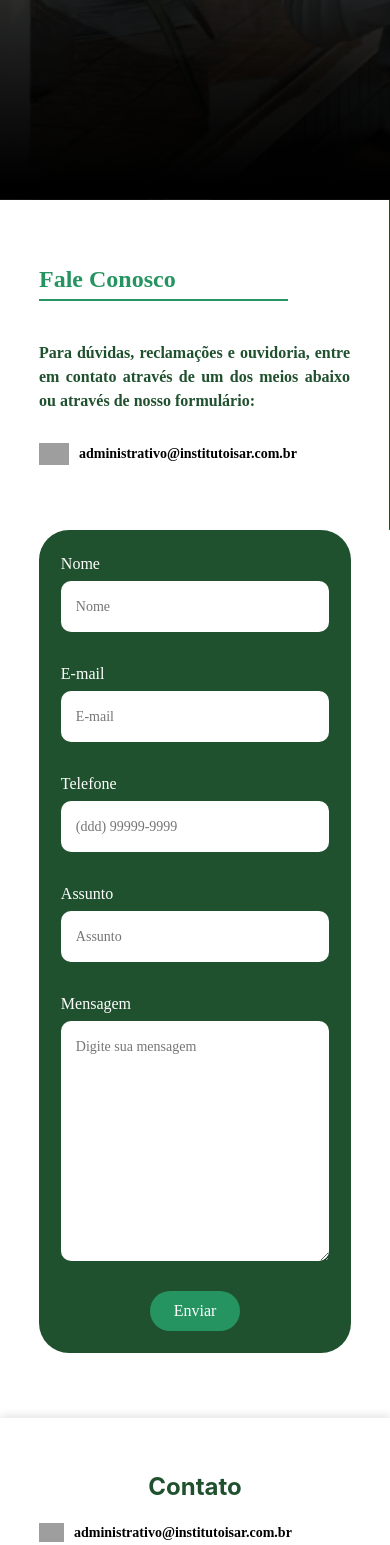
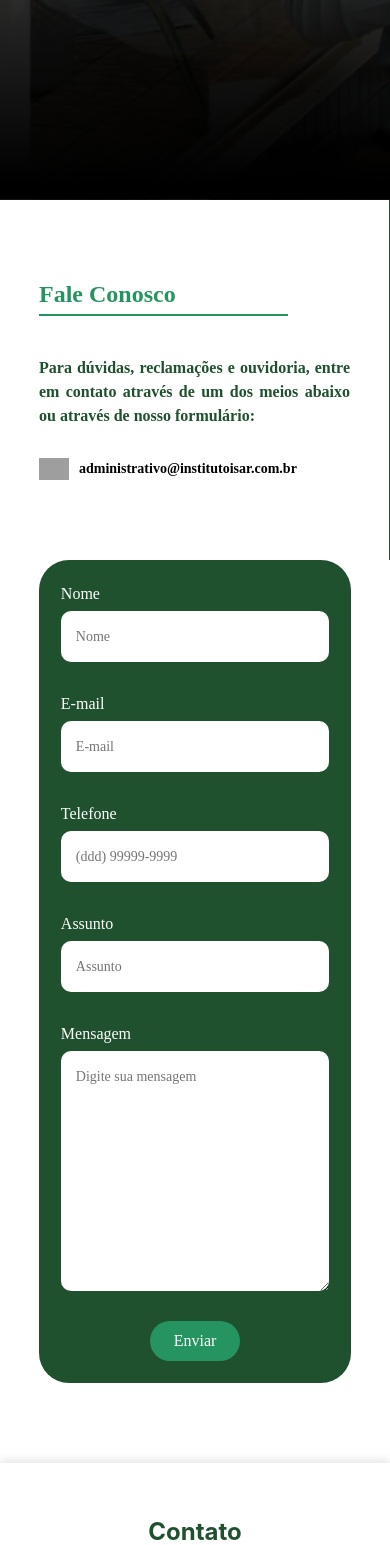
Before and after one commit to Gabriel-Avelino/Instituto-ISAR-Testes, a Django app: page /contato in a window 390 px wide. Shown: the part 602-2147 px from the top of the page. Run offline with Django 5.2, Linux system fonts and the light colour scheme; some web fonts are replaced; grey boxes are pictures that could not be loaded.

Commit message:
Ajustes de Estilo e Responsividade da Tela de Contato

```diff
--- a/static/css/contato.css
+++ b/static/css/contato.css
@@ -27,7 +27,8 @@
     display: flex;
     flex-direction: column;
     gap: 80px;
-    padding: 65px 15%;
+    margin: 65px 0;
+    padding: 50px 15%;
     background-color: #fff;
 }
 
@@ -80,7 +81,8 @@
 .contato .form-contact{
     border-left: 1px #20512E solid;
     background-color: #fff;
-    padding: 65px 15%;
+    margin: 65px 0;
+    padding: 50px 15%;
 }
 
 .contato .form-contact h3{
--- a/static/css/responsivo.css
+++ b/static/css/responsivo.css
@@ -259,11 +259,11 @@
     }
 
     .contato .info{
-        padding: 65px 10%;
+        padding: 50px 5%;
     }
 
     .contato .form-contact{
-        padding: 65px 10%;
+        padding: 50px 5%;
     }
 }
 
@@ -469,16 +469,19 @@
 }
 
 @media (max-width: 760px) {
-    .contato .form-contact {
-        border: none;
-    }
     .contato{
         margin: 0;
         display: flex;
         flex-direction: column;
     }
+    .contato .info{
+        padding: 80px 10%;
+        margin: 0;
+    }
     .contato .form-contact {
-        padding: 0 10% 65px;
+        border: none;
+        margin: 0;
+        padding: 0 10% 80px;
     }
     .noticias-page .noticia h4{
         margin: 0 20px 10px;
@@ -794,12 +797,12 @@
 }
 
 @media (max-width: 340px) {
-    .contato .info{
-        padding: 65px 5%
+    .contato .info {
+        padding: 80px 5%;
     }
 
     .contato .form-contact {
-        padding: 0 5% 65px;
+        padding: 0 5% 80px;
     }
 
     .endereco-div iframe{
```
